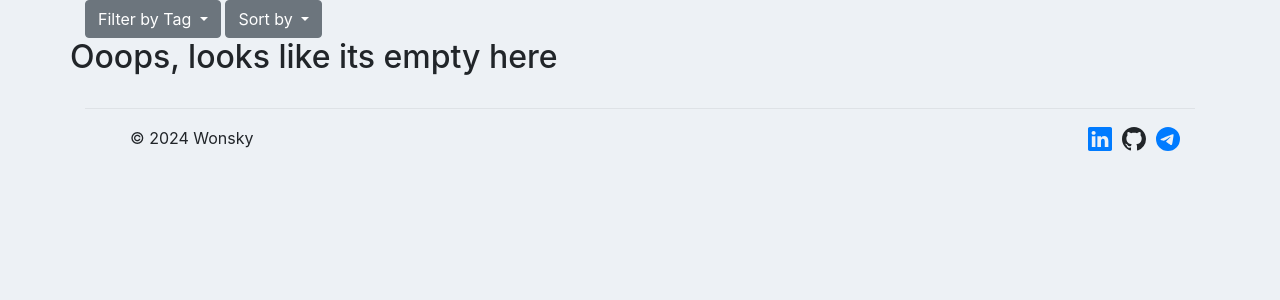
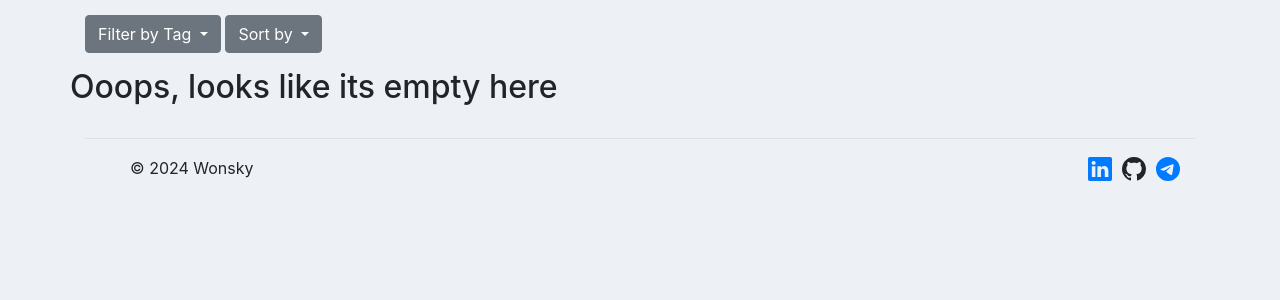
Before and after one commit to Wonsky1/web-notes, a Django app: page / in a window 1280 px wide. Shown: the part 94-394 px from the top of the page. Run offline with Django 5.2, Linux system fonts and the light colour scheme; data that the repository does not hold is empty; some libraries are stand-ins or nearby versions.

Commit message:
styles.css update for dropdowns

```diff
--- a/static/css/styles.css
+++ b/static/css/styles.css
@@ -224,3 +224,8 @@ body{
 li > .btn-light, li > .btn-dark {
     margin-left: 20px;
 }
+
+.dropdown {
+    margin-top: 15px;
+    margin-bottom: 15px;
+}
```
